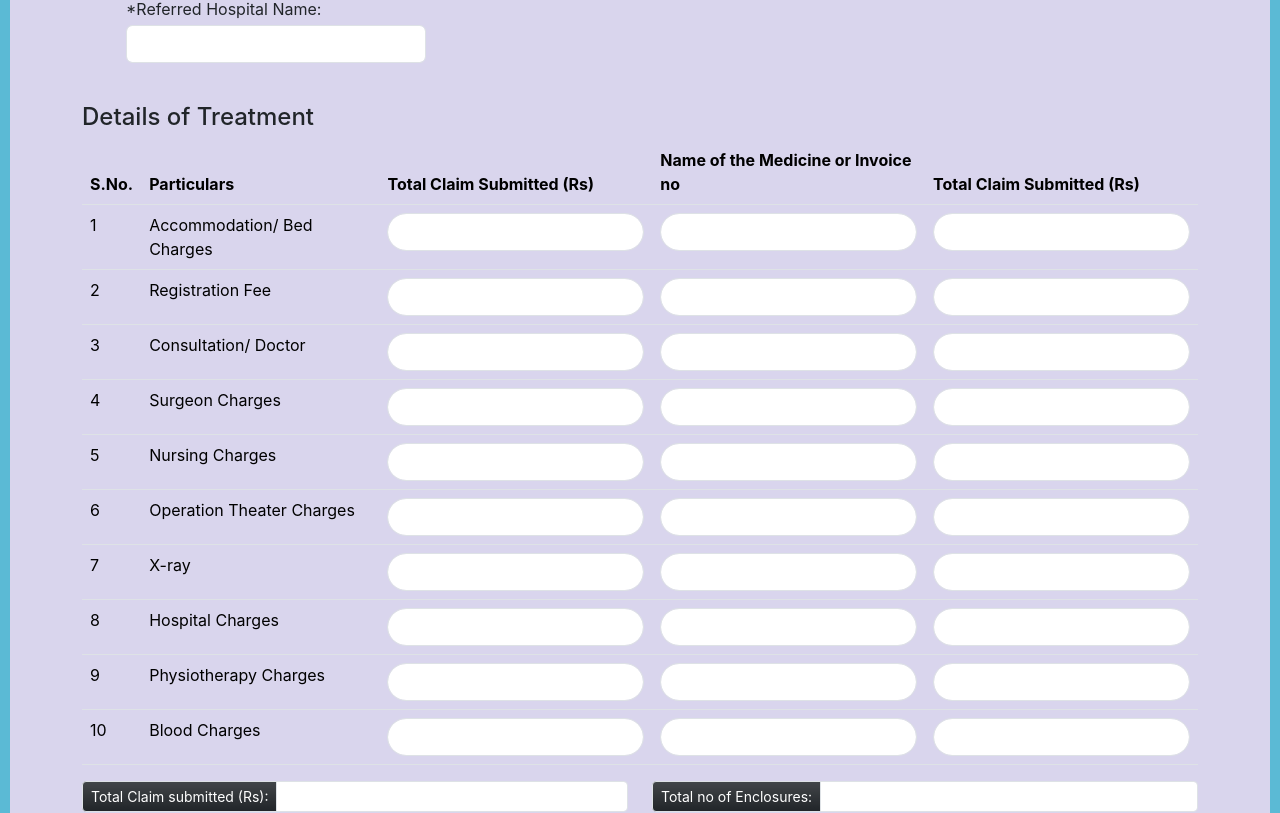
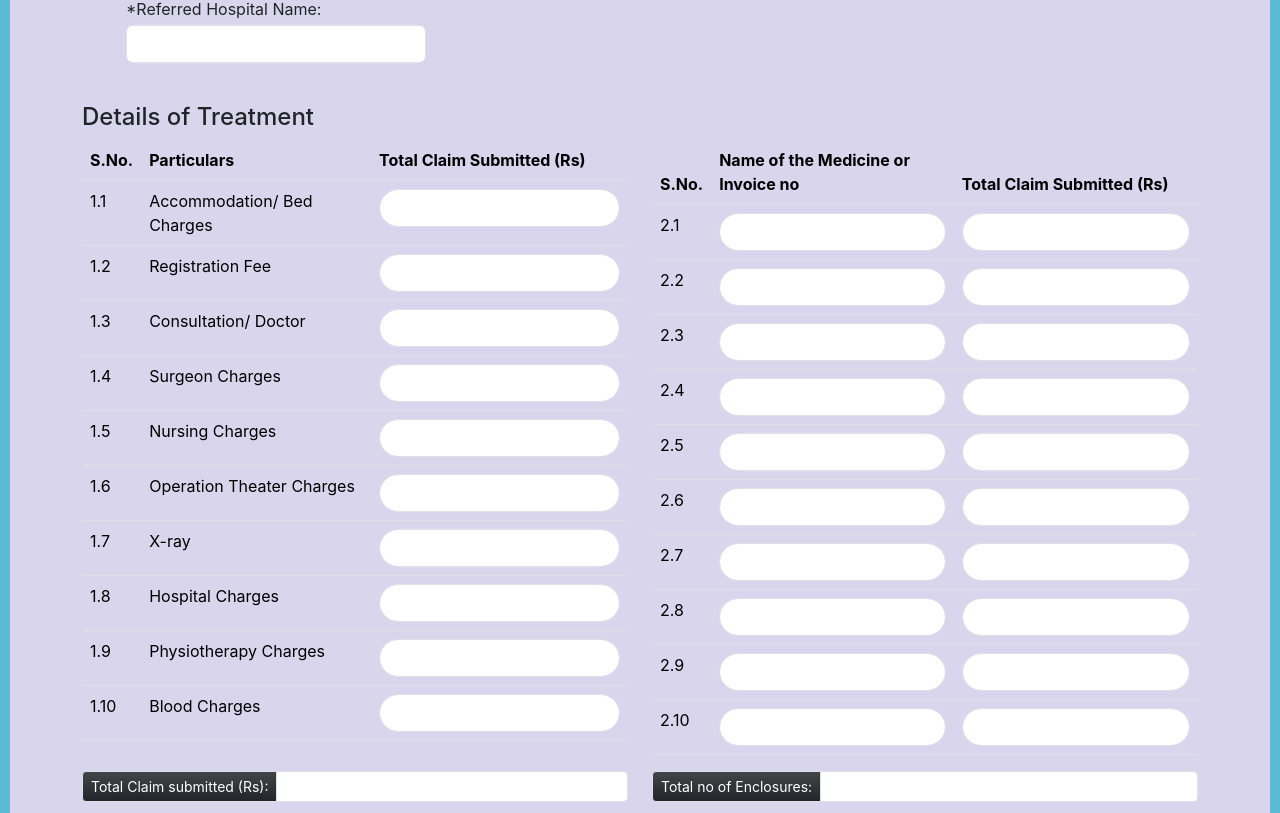
Before and after one commit to divyanshu-prakash-rx/IITBH_Health_centre_Reimbursement_website, a React (Create React App) app: page /FormOPD in a window 1280 px wide. Shown: the part 652-1465 px from the top of the page. Built offline with nearby package versions, Linux system fonts and the light colour scheme.

Commit message:
changes made

```diff
--- a/src/components/Form2.js
+++ b/src/components/Form2.js
@@ -86,87 +86,148 @@ function Form1() {
                                     <th scope="col">S.No.</th>
                                     <th scope="col">Particulars</th>
                                     <th scope="col">Total Claim Submitted (Rs)</th>
+
+                                </tr>
+                            </thead>
+                            <tbody>
+                                <tr>
+                                    <td>1.1</td>
+                                    <td>Accommodation/ Bed Charges </td>
+                                    <td><input className='claimInput form-control' type="text" value="" /></td>
+
+                                </tr>
+                                <tr>
+                                    <td>1.2</td>
+                                    <td>Registration Fee</td>
+                                    <td><input className='claimInput form-control' type="text" value="" /></td>
+
+                                </tr>
+                                <tr>
+                                    <td>1.3</td>
+                                    <td>Consultation/ Doctor</td>
+                                    <td><input className='claimInput form-control' type="text" value="" /></td>
+
+                                </tr>
+                                <tr>
+                                    <td>1.4</td>
+                                    <td>Surgeon Charges</td>
+                                    <td><input className='claimInput form-control' type="text" value="" /></td>
+
+                                </tr>
+                                <tr>
+                                    <td>1.5</td>
+                                    <td>Nursing Charges</td>
+                                    <td><input className='claimInput form-control' type="text" value="" /></td>
+
+
+                                </tr>
+                                <tr>
+                                    <td>1.6</td>
+                                    <td>Operation Theater Charges</td>
+                                    <td><input className='claimInput form-control' type="text" value="" /></td>
+
+                                </tr>
+                                <tr>
+                                    <td>1.7</td>
+                                    <td>X-ray</td>
+                                    <td><input className='claimInput form-control' type="text" value="" /></td>
+
+
+                                </tr>
+                                <tr>
+                                    <td>1.8</td>
+                                    <td>Hospital Charges</td>
+                                    <td><input className='claimInput form-control' type="text" value="" /></td>
+
+                                </tr>
+                                <tr>
+                                    <td>1.9</td>
+                                    <td>Physiotherapy Charges</td>
+                                    <td><input className='claimInput form-control' type="text" value="" /></td>
+
+                                </tr>
+                                <tr>
+                                    <td>1.10</td>
+                                    <td>Blood Charges</td>
+                                    <td><input className='claimInput form-control' type="text" value="" /></td>
+
+
+                                </tr>
+                            </tbody>
+                        </table></div>
+                        <div className='col'>
+                        <table className="table table-custom ">
+                            <thead>
+                                <tr>
+                                    <th scope="col">S.No.</th>
                                     <th scope="col">Name of the Medicine or Invoice no</th>
                                     <th scope="col">Total Claim Submitted (Rs)</th>
                                 </tr>
                             </thead>
                             <tbody>
                                 <tr>
-                                    <td>1</td>
-                                    <td>Accommodation/ Bed Charges </td>
-                                    <td><input className='claimInput form-control' type="text" value="" /></td>
-                                    <td><input className='claimInput form-control' type="text" value="" /></td>
-                                    <td><input className='claimInput form-control' type="text" value="" /></td>
-                                </tr>
-                                <tr>
-                                    <td>2</td>
-                                    <td>Registration Fee</td>
-                                    <td><input className='claimInput form-control' type="text" value="" /></td>
-                                    <td><input className='claimInput form-control' type="text" value="" /></td>
-                                    <td><input className='claimInput form-control' type="text" value="" /></td>
-                                </tr>
-                                <tr>
-                                    <td>3</td>
-                                    <td>Consultation/ Doctor</td>
-                                    <td><input className='claimInput form-control' type="text" value="" /></td>
-                                    <td><input className='claimInput form-control' type="text" value="" /></td>
-                                    <td><input className='claimInput form-control' type="text" value="" /></td>
-                                </tr>
-                                <tr>
-                                    <td>4</td>
-                                    <td>Surgeon Charges</td>
-                                    <td><input className='claimInput form-control' type="text" value="" /></td>
-                                    <td><input className='claimInput form-control' type="text" value="" /></td>
-                                    <td><input className='claimInput form-control' type="text" value="" /></td>
-                                </tr>
-                                <tr>
-                                    <td>5</td>
-                                    <td>Nursing Charges</td>
-                                    <td><input className='claimInput form-control' type="text" value="" /></td>
+                                    <td>2.1</td>
                                     <td><input className='claimInput form-control' type="text" value="" /></td>
                                     <td><input className='claimInput form-control' type="text" value="" /></td>
 
                                 </tr>
                                 <tr>
-                                    <td>6</td>
-                                    <td>Operation Theater Charges</td>
-                                    <td><input className='claimInput form-control' type="text" value="" /></td>
+                                    <td>2.2</td>
                                     <td><input className='claimInput form-control' type="text" value="" /></td>
                                     <td><input className='claimInput form-control' type="text" value="" /></td>
 
                                 </tr>
                                 <tr>
-                                    <td>7</td>
-                                    <td>X-ray</td>
-                                    <td><input className='claimInput form-control' type="text" value="" /></td>
+                                    <td>2.3</td>
                                     <td><input className='claimInput form-control' type="text" value="" /></td>
                                     <td><input className='claimInput form-control' type="text" value="" /></td>
 
                                 </tr>
                                 <tr>
-                                    <td>8</td>
-                                    <td>Hospital Charges</td>
+                                    <td>2.4</td>
                                     <td><input className='claimInput form-control' type="text" value="" /></td>
                                     <td><input className='claimInput form-control' type="text" value="" /></td>
-                                    <td><input className='claimInput form-control' type="text" value="" /></td>
+
                                 </tr>
                                 <tr>
-                                    <td>9</td>
-                                    <td>Physiotherapy Charges</td>
+                                    <td>2.5</td>
                                     <td><input className='claimInput form-control' type="text" value="" /></td>
                                     <td><input className='claimInput form-control' type="text" value="" /></td>
-                                    <td><input className='claimInput form-control' type="text" value="" /></td>
+
                                 </tr>
                                 <tr>
-                                    <td>10</td>
-                                    <td>Blood Charges</td>
+                                    <td>2.6</td>
                                     <td><input className='claimInput form-control' type="text" value="" /></td>
+                                    <td><input className='claimInput form-control' type="text" value="" /></td>
+
+                                </tr>
+                                <tr>
+                                    <td>2.7</td>
+                                    <td><input className='claimInput form-control' type="text" value="" /></td>
+                                    <td><input className='claimInput form-control' type="text" value="" /></td>
+
+                                </tr>
+                                <tr>
+                                    <td>2.8</td>
+                                    <td><input className='claimInput form-control' type="text" value="" /></td>
+                                    <td><input className='claimInput form-control' type="text" value="" /></td>
+
+                                </tr>
+                                <tr>
+                                    <td>2.9</td>
+                                    <td><input className='claimInput form-control' type="text" value="" /></td>
+                                    <td><input className='claimInput form-control' type="text" value="" /></td>
+
+                                </tr>
+                                <tr>
+                                    <td>2.10</td>
                                     <td><input className='claimInput form-control' type="text" value="" /></td>
                                     <td><input className='claimInput form-control' type="text" value="" /></td>
 
                                 </tr>
                             </tbody>
-                        </table></div>
+                        </table>
+                    </div>
 
 
 
```
